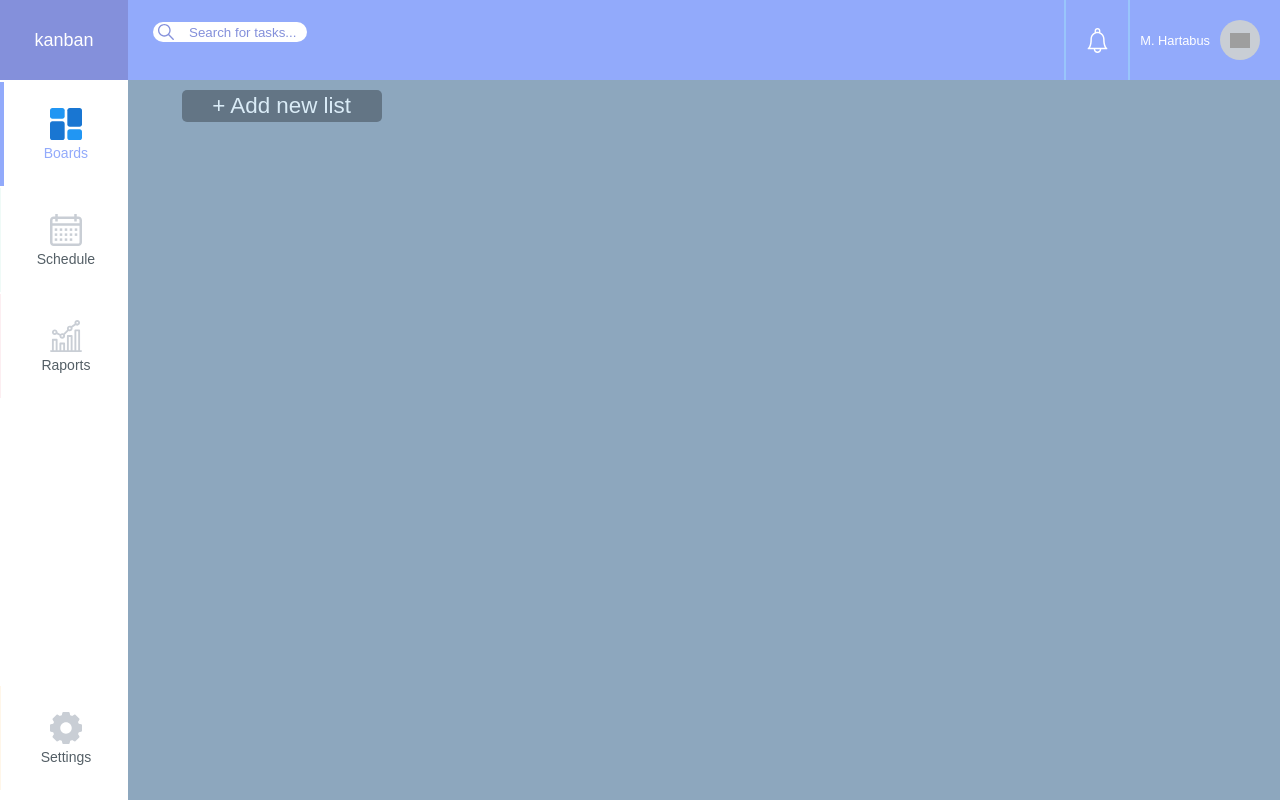
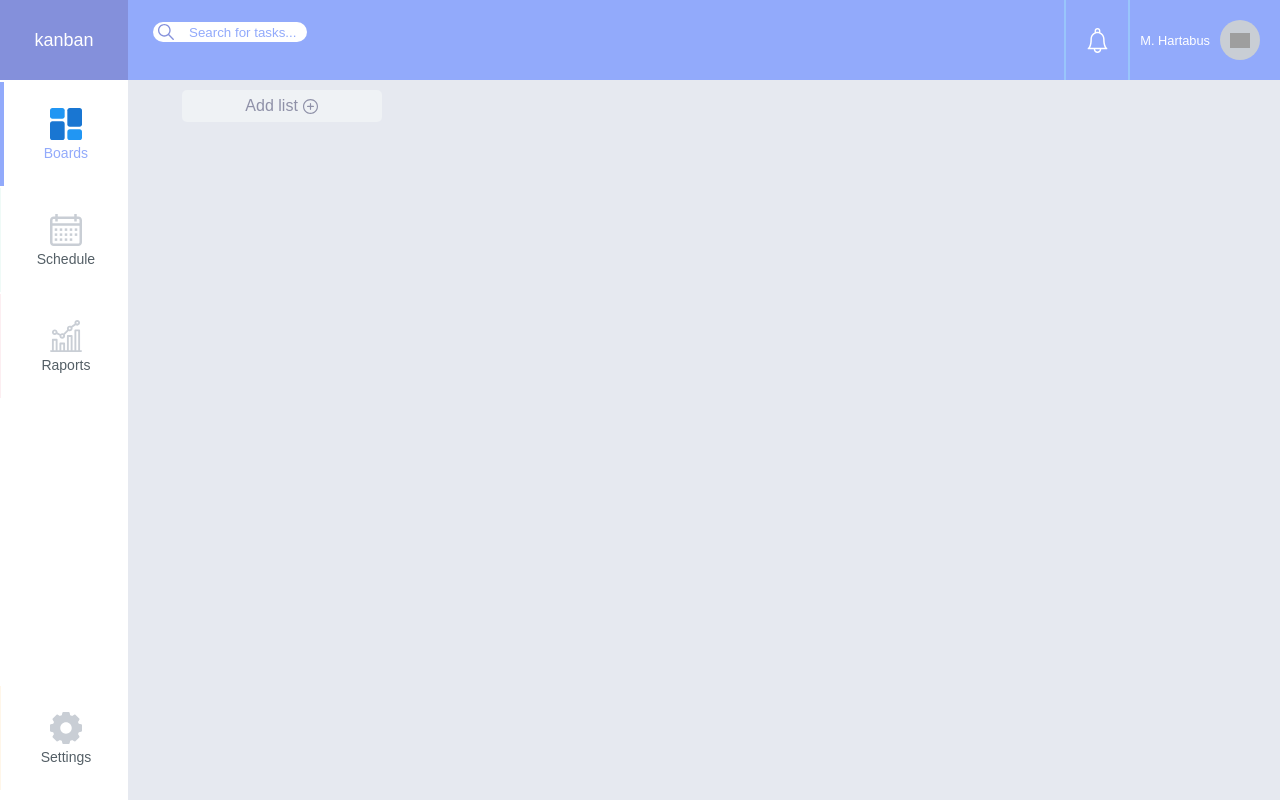
Before and after one commit to Paaka/TypeScriptProject, a React (Create React App) app in the folder project/: page / in a window 1280 px wide. Built offline with nearby package versions, Linux system fonts and the light colour scheme; grey boxes are pictures that could not be loaded.

Commit message:
Redesign from

```diff
--- a/project/src/components/atoms/Buttons/Button.tsx
+++ b/project/src/components/atoms/Buttons/Button.tsx
@@ -2,11 +2,18 @@ import styled from 'styled-components';
 import allColors from '../../../constants/allColors';
 
 const Button = styled.div`
-    background-color: ${allColors.pinkish};
+    display: flex;
+    align-items: center;
+    justify-content: center;
+    background-image: linear-gradient(
+        to right bottom,
+        ${allColors.purpule},
+        ${allColors.pink}
+    );
     color: ${allColors.light};
     font-family: Arial, Helvetica, sans-serif;
-    font-size: 1.2rem;
-    padding: 5px 15px;
+    font-size: 1rem;
+    padding: 3px 10px;
     border-radius: 5px;
     width: 80%;
     flex: none;
--- /dev/null
+++ b/project/src/components/atoms/DivImage.tsx
@@ -0,0 +1,24 @@
+import styled from 'styled-components';
+
+interface IDivImage {
+    imagePath: string;
+    width?: number;
+    height?: number;
+    bgSize?: number;
+    mLeft?: number;
+}
+
+const DivImage = styled.div<IDivImage>`
+    background-image: url(${(props) => props.imagePath});
+    background-repeat: no-repeat;
+    background-position-x: center;
+    background-position-y: center;
+    background-size: ${(props) =>
+        props.bgSize ? props.bgSize + 'px' : 'cover'};
+
+    width: ${(props) => (props.width ? props.width + 'px' : '20px')};
+    height: ${(props) => (props.height ? props.height + 'px' : '20px')};
+    margin-left: ${(props) => (props.mLeft ? props.mLeft + 'px' : '0px')};
+`;
+
+export default DivImage;
--- a/project/src/components/atoms/MainInput.tsx
+++ b/project/src/components/atoms/MainInput.tsx
@@ -25,9 +25,15 @@ const MainInput = styled.input<IMainInput>`
     ${({ isForm }) =>
         isForm &&
         css`
-            background-color: white;
-            border: 2px solid royalblue;
-            border-radius: 10px;
+            border-bottom: 2px solid royalblue;
+            border-radius: 0px;
+
+            &:focus {
+                background-color: transparent;
+                border: none;
+                border-bottom: 2px solid royalblue;
+                border-radius: 2px;
+            }
         `}
 `;
 
--- a/project/src/components/molecules/FormForLists.tsx
+++ b/project/src/components/molecules/FormForLists.tsx
@@ -8,6 +8,7 @@ import allColors from '../../constants/allColors';
 import Sizes from '../../constants/Sizes';
 import MainInput from '../atoms/MainInput';
 import ButtonIcon from '../atoms/Buttons/ButtonIcon';
+import DivImage from '../atoms/DivImage';
 
 const Column = styled.div`
     height: 90vh;
@@ -26,7 +27,7 @@ const StyledButton = styled.div<IStyledButton>`
     justify-content: center;
     align-items: center;
     background-color: ${(props) =>
-        props.isFormOpen ? allColors.light : 'rgba(0, 0, 0, 0.3)'};
+        props.isFormOpen ? allColors.listColor : allColors.listColor};
     margin: 10px auto 0;
     padding: 10px 0px;
     border-radius: 5px;
@@ -34,19 +35,19 @@ const StyledButton = styled.div<IStyledButton>`
     transition: all 0.2s;
     &:hover {
         background-color: ${(props) =>
-            props.isFormOpen ? allColors.light : 'rgba(0, 0, 0, 0.2)'};
+            props.isFormOpen ? allColors.listColor : 'rgba(0, 0, 0, 0.025)'};
     }
 
     &:active {
         background-color: ${(props) =>
-            props.isFormOpen ? allColors.light : 'rgba(0, 0, 0, 0.1)'};
+            props.isFormOpen ? allColors.listColor : 'rgba(0, 0, 0, 0.02)'};
     }
 `;
 
 const StyledText = styled.p`
-    color: ${allColors.light};
+    color: ${allColors.darkGrey};
     font-family: Arial, Helvetica, sans-serif;
-    font-size: ${Sizes.L};
+    font-size: ${Sizes.M};
 `;
 
 const RowWrapper = styled.div`
@@ -61,6 +62,13 @@ const Wrapper = styled.div`
     display: flex;
     flex-direction: column;
     align-items: center;
+`;
+
+const ImageWrapper = styled.div`
+    display: flex;
+    width: 100%;
+    align-items: center;
+    justify-content: center;
 `;
 
 const FormForList = () => {
@@ -96,15 +104,21 @@ const FormForList = () => {
                         <RowWrapper>
                             <Button onClick={addListHandler}>Add List</Button>
                             <ButtonIcon
-                                iconPath={require('../../assets/SVGs/error.svg')}
+                                iconPath={require('../../assets/SVGs/close.svg')}
                                 onClickFn={onClickHandler}
                             />
                         </RowWrapper>
                     </Wrapper>
                 ) : (
-                    <div onClick={onClickHandler}>
-                        <StyledText>+ Add new list</StyledText>
-                    </div>
+                    <ImageWrapper onClick={onClickHandler}>
+                        <StyledText>Add list</StyledText>
+                        <DivImage
+                            height={15}
+                            width={15}
+                            mLeft={5}
+                            imagePath={require('../../assets/SVGs/add.svg')}
+                        />
+                    </ImageWrapper>
                 )}
             </StyledButton>
         </Column>
--- a/project/src/components/molecules/ItemForm.tsx
+++ b/project/src/components/molecules/ItemForm.tsx
@@ -1,13 +1,13 @@
 import React, { FC, useState } from 'react';
 import styled from 'styled-components';
 import { useDispatch } from 'react-redux';
-import { addList } from '../../actions/index';
 
 import Button from '../atoms/Buttons/Button';
 import allColors from '../../constants/allColors';
 import Sizes from '../../constants/Sizes';
 import MainInput from '../atoms/MainInput';
 import ButtonIcon from '../atoms/Buttons/ButtonIcon';
+import DivImage from '../atoms/DivImage';
 
 const Column = styled.div`
     height: 90vh;
@@ -31,8 +31,7 @@ const StyledButton = styled.div<IStyledButton>`
     display: flex;
     justify-content: center;
     align-items: center;
-    background-color: ${(props) =>
-        props.isFormOpen ? allColors.light : 'rgba(0, 0, 0, 0.3)'};
+    background-color: ${allColors.listColor};
     margin: 10px auto 0;
     padding: 10px 0px;
     border-radius: 5px;
@@ -40,19 +39,19 @@ const StyledButton = styled.div<IStyledButton>`
     transition: all 0.2s;
     &:hover {
         background-color: ${(props) =>
-            props.isFormOpen ? allColors.light : 'rgba(0, 0, 0, 0.2)'};
+            props.isFormOpen ? allColors.listColor : 'rgba(0, 0, 0, 0.02)'};
     }
 
     &:active {
         background-color: ${(props) =>
-            props.isFormOpen ? allColors.light : 'rgba(0, 0, 0, 0.1)'};
+            props.isFormOpen ? allColors.listColor : 'rgba(0, 0, 0, 0.01)'};
     }
 `;
 
 const StyledText = styled.p`
-    color: ${allColors.light};
+    color: ${allColors.darkGrey};
     font-family: Arial, Helvetica, sans-serif;
-    font-size: ${Sizes.L};
+    font-size: ${Sizes.M};
 `;
 
 const RowWrapper = styled.div`
@@ -66,6 +65,13 @@ const RowWrapper = styled.div`
 const Wrapper = styled.div`
     display: flex;
     flex-direction: column;
+    align-items: center;
+`;
+
+const InputWrapper = styled.div`
+    display: flex;
+    width: 100%;
+    justify-content: center;
     align-items: center;
 `;
 
@@ -104,15 +110,21 @@ const ItemForm: FC<IItemForm> = (props) => {
                                 {props.secondBtnText}
                             </Button>
                             <ButtonIcon
-                                iconPath={require('../../assets/SVGs/error.svg')}
+                                iconPath={require('../../assets/SVGs/close.svg')}
                                 onClickFn={toggleModalHandler}
                             />
                         </RowWrapper>
                     </Wrapper>
                 ) : (
-                    <div onClick={toggleModalHandler}>
+                    <InputWrapper onClick={toggleModalHandler}>
                         <StyledText>{props.textValue}</StyledText>
-                    </div>
+                        <DivImage
+                            height={15}
+                            width={15}
+                            mLeft={5}
+                            imagePath={require('../../assets/SVGs/add.svg')}
+                        />
+                    </InputWrapper>
                 )}
             </StyledButton>
         </Column>
--- a/project/src/components/molecules/SearchInput.tsx
+++ b/project/src/components/molecules/SearchInput.tsx
@@ -1,4 +1,4 @@
-import React from 'react';
+import React, { FC } from 'react';
 import styled from 'styled-components';
 import allColors from '../../constants/allColors';
 const Wrapper = styled.div`
@@ -11,7 +11,7 @@ const Wrapper = styled.div`
 const StyledInput = styled.input`
     width: 50%;
     background-color: white;
-    color: ${allColors.lightBlue};
+    color: ${(props) => props.color};
     outline: none;
     border: none;
     height: 20px;
@@ -21,7 +21,7 @@ const StyledInput = styled.input`
     transition: width 0.4s;
 
     &::placeholder {
-        color: ${allColors.mediumBlue};
+        color: ${(props) => props.color};
     }
     &:focus {
         background-color: white;
@@ -43,11 +43,18 @@ const MagnifierIcon = styled.div`
     background-image: url(${require('../../assets/SVGs/searchBlue.svg')});
 `;
 
-const SearchInput = () => {
+interface ISearchInput {
+    color: string;
+}
+
+const SearchInput: FC<ISearchInput> = (props) => {
     return (
         <Wrapper>
             <MagnifierIcon></MagnifierIcon>
-            <StyledInput placeholder="Search for tasks..." />
+            <StyledInput
+                color={props.color}
+                placeholder="Search for tasks..."
+            />
         </Wrapper>
     );
 };
--- a/project/src/components/organisms/ListItem.tsx
+++ b/project/src/components/organisms/ListItem.tsx
@@ -36,7 +36,7 @@ interface IWrapper {
 const Wrapper = styled.div<IHeightWrapper>`
     display: flex;
     flex-direction: column;
-    background-color: ${allColors.light};
+    background-color: ${allColors.listColor};
     padding: 10px;
     margin: 10px;
     border-radius: 5px;
@@ -124,7 +124,7 @@ const ListItem: FC<IListItem> = (props) => {
                     <SingleNote note={note} />
                 ))}
                 <ItemForm
-                    textValue="+ Add new note"
+                    textValue="Add note"
                     secondBtnText="Add note"
                     onClickFn={addNoteHandler}
                 ></ItemForm>
--- a/project/src/components/organisms/Sidebar.tsx
+++ b/project/src/components/organisms/Sidebar.tsx
@@ -1,7 +1,6 @@
 import React, { FC } from 'react';
 import { NavLink, useLocation } from 'react-router-dom';
 import styled from 'styled-components';
-import Colors from '../../constants/allColors';
 import StyledParagraph from '../atoms/Typography/StyledParagraph';
 import SearchInput from '../molecules/SearchInput';
 import UserPicture from '../atoms/UserPicture';
@@ -120,7 +119,7 @@ const Sidebar: FC<ISidebar> = (props) => {
                         </StyledParagraph>
                     </NavLink>
                 </DarkerWrapper>
-                <SearchInput />
+                <SearchInput color={colors.primary} />
             </LeftWrapper>
             <RightWrapper>
                 <ItemWrapper color={colors.border}>
--- a/project/src/constants/allColors.ts
+++ b/project/src/constants/allColors.ts
@@ -5,6 +5,7 @@ export default {
     light: '#DAECF7',
     dark: '#2D2A32',
     pinkish: '#F7567C',
+    darkGrey: 'rgb(143,145,168)',
     grey: 'rgb(201,206,213)',
     borderLightBlue: 'rgb(153,197,251)',
     lightBlue: 'rgb(146,170,251)',
@@ -18,4 +19,6 @@ export default {
     purpule: 'rgb(203,127,235)',
     orange: 'rgb(255,182,79)',
     orangeDark: '#ec8a00',
+    lightGray: 'rgb(230,233,240)',
+    listColor: 'rgb(239,242,245)',
 };
--- a/project/src/views/BoardView.tsx
+++ b/project/src/views/BoardView.tsx
@@ -14,13 +14,18 @@ interface IWrapper {
     width: number;
 }
 
-const Wrapper = styled.div<IWrapper>`
+const ColumnWrapper = styled.div<IWrapper>`
     width: ${(props) => props.width + 'vw'};
     height: 90vh;
-    background-color: ${allColors.primary};
+    background-color: ${allColors.lightGray};
     display: grid;
     grid-template-columns: repeat(100, 25vw);
     grid-template-rows: 90vh;
+`;
+
+const Wrapper = styled.div`
+    width: 100%;
+    height: 100%;
 `;
 
 const BoardView = () => {
@@ -38,11 +43,13 @@ const BoardView = () => {
 
     return (
         <MainTemplate>
-            <Wrapper width={calculateWidth()}>
-                {lists.map((list) => {
-                    return <ListItem key={list.ID} list={list} />;
-                })}
-                <FormForList />
+            <Wrapper>
+                <ColumnWrapper width={calculateWidth()}>
+                    {lists.map((list) => {
+                        return <ListItem key={list.ID} list={list} />;
+                    })}
+                    <FormForList />
+                </ColumnWrapper>
             </Wrapper>
         </MainTemplate>
     );
```
Also changed, not shown: project/src/assets/SVGs/add.svg (added), project/src/assets/SVGs/close.svg (added).
